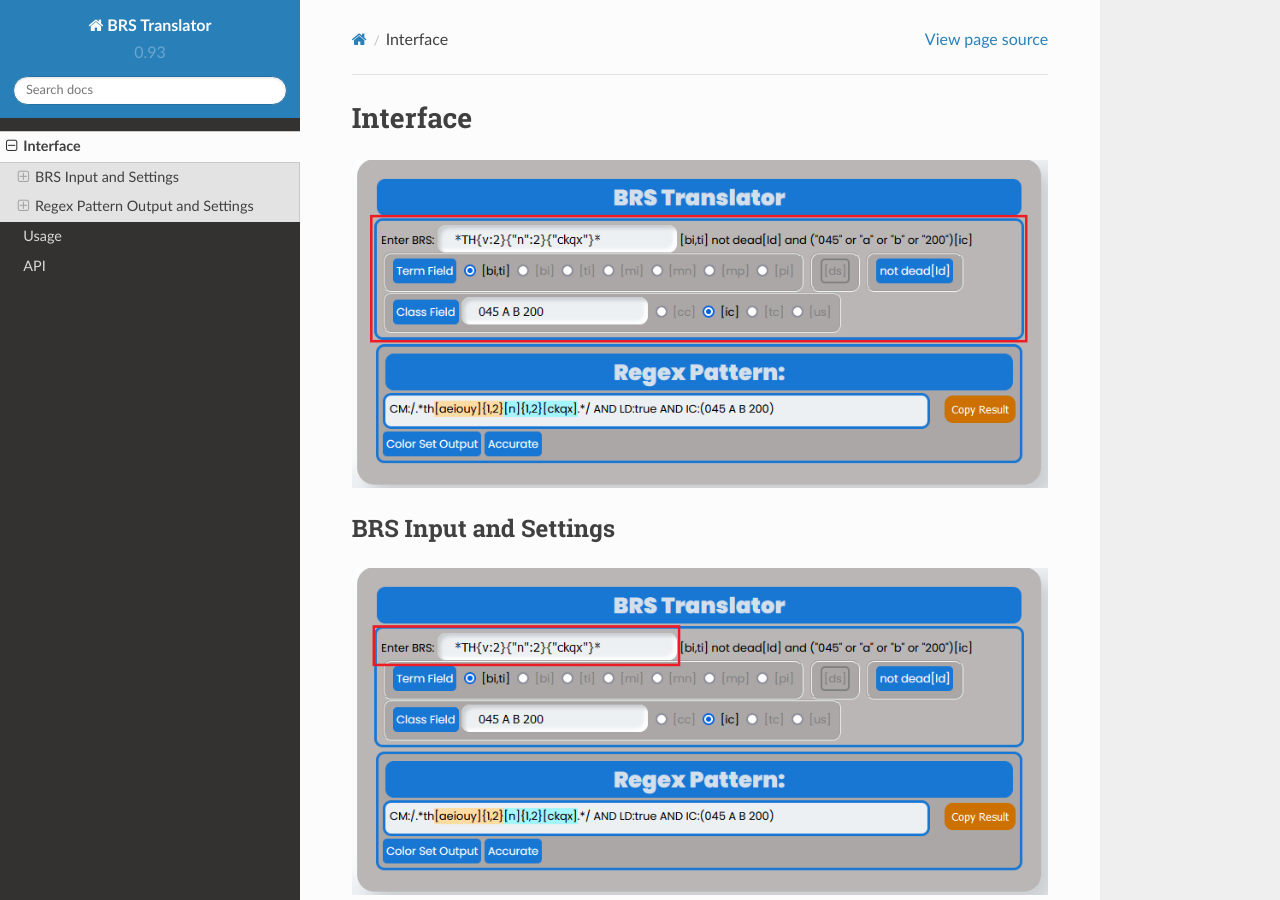
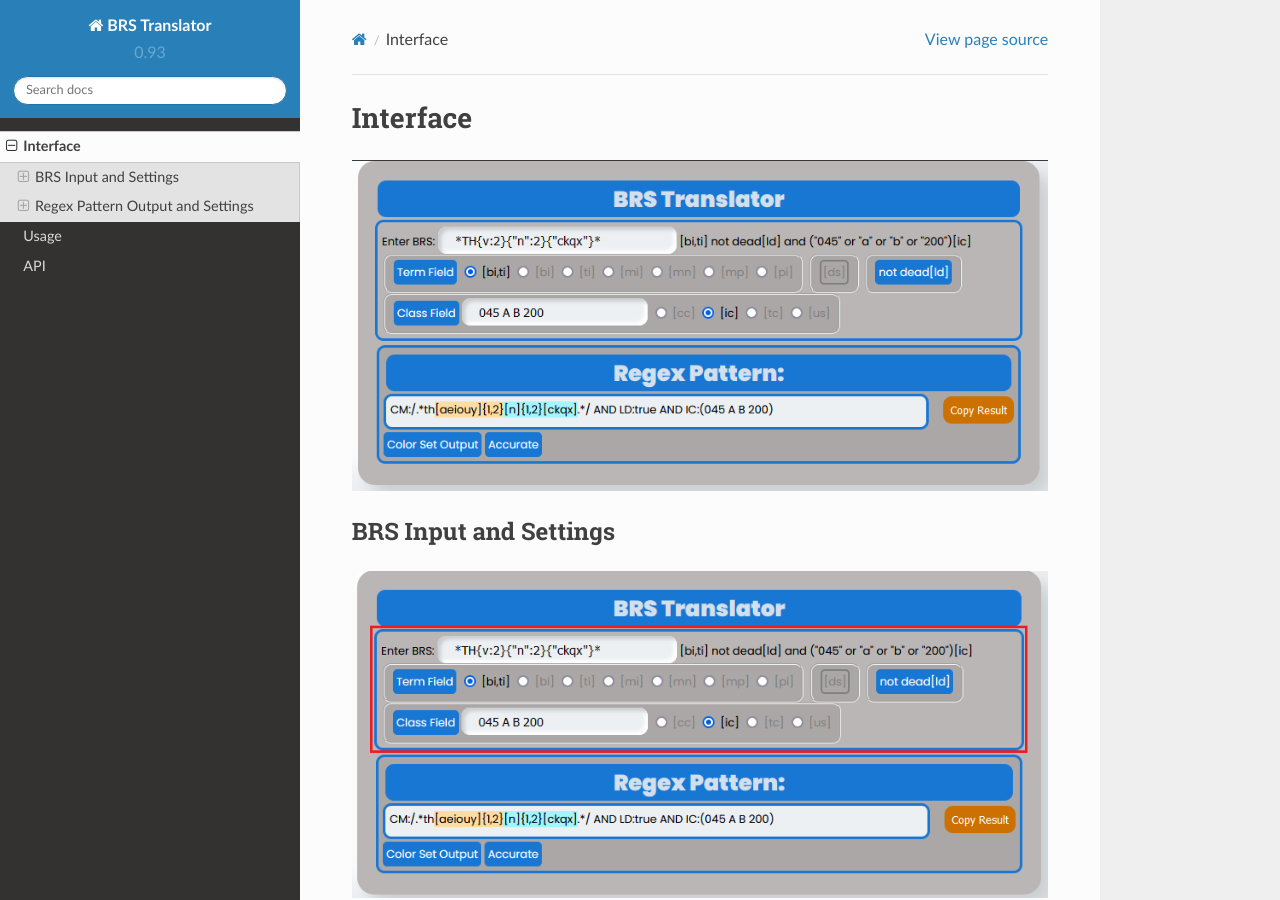
Before and after one commit to Ayjent/BRS-Translator, a Sphinx documentation site: the page built from docs/source/interface.rst, in a window 1280 px wide and 900 px high. Built offline with Sphinx 7.4.7 and the Read the Docs theme 2.0.0, drawn with Linux system fonts in a browser that asks for light colours.

Commit message:
Update interface.rst

```diff
--- a/docs/source/interface.rst
+++ b/docs/source/interface.rst
@@ -1,11 +1,11 @@
 Interface
 =========
 
-.. image:: ../_static/BRS-BRS-SetHighlight.png
+.. image:: ../_static/BRS-Interface.png
 
 BRS Input and Settings
 ----------------------
-.. image:: ../_static/BRSInputHighlight.png
+.. image:: ../_static/BRS-BRS-SetHighlight.png
 The BRS Input and Settings are on the top of the Application Interface within the blue outline below the "BRS Translator" banner.  This section allows the user to select their BRS query settings based on the type of BRS query they want to perform.  The BRS Translator is currently capable of translating specific field types and queries and is not intended to be a complete translation tool for all BRS query types.
 
 It can handle pattern matching queries intended for the Basic Index [BI], Translation Index [TI], Mark Index [MI], Pseudo Mark Index[PI] using Truncation Operators (i.e., $, $n, ?, and *) and Pattern Matching by class (e.g., {V:2} or {D2:4}) or particular characters (e.g., {"szc"0:2} or {"ckqx"}).  This requires the Term Field to be selected.
```
